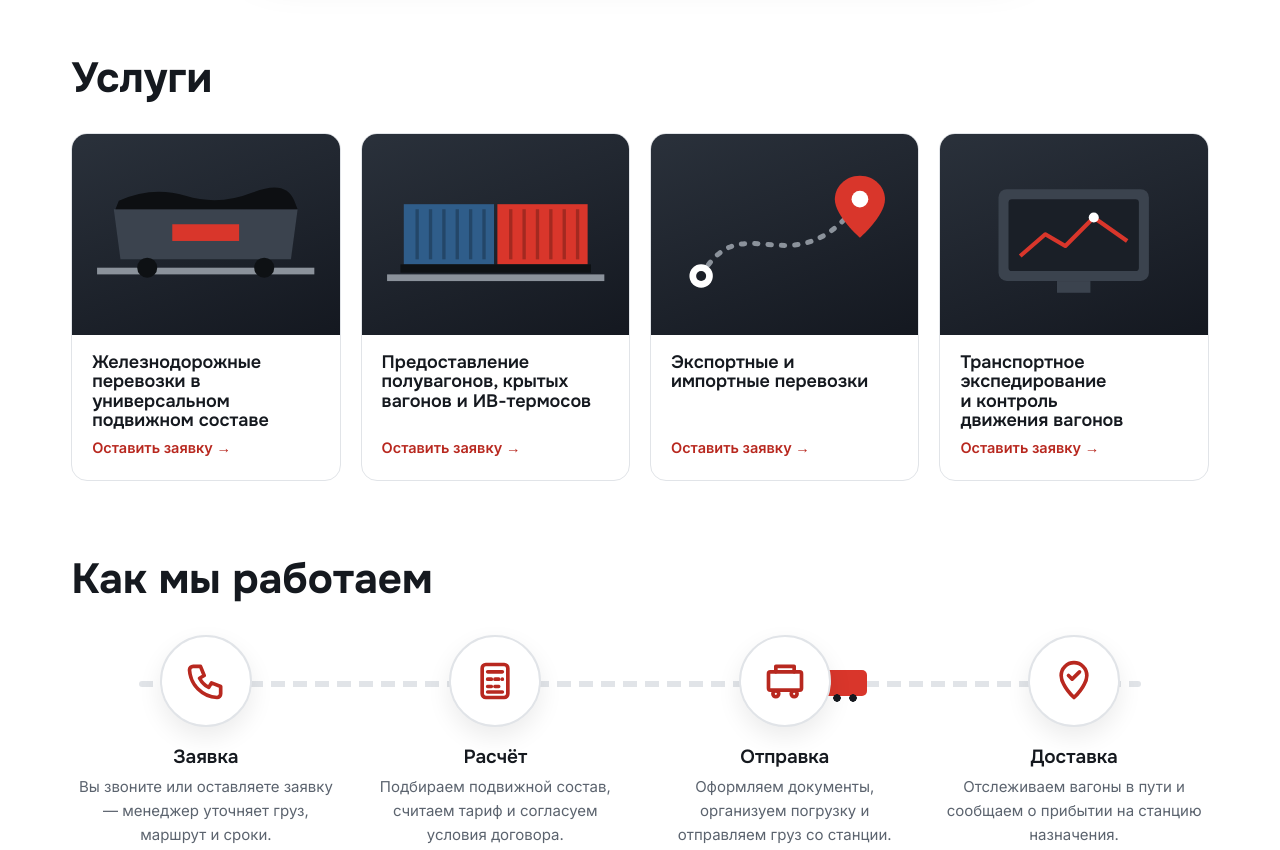
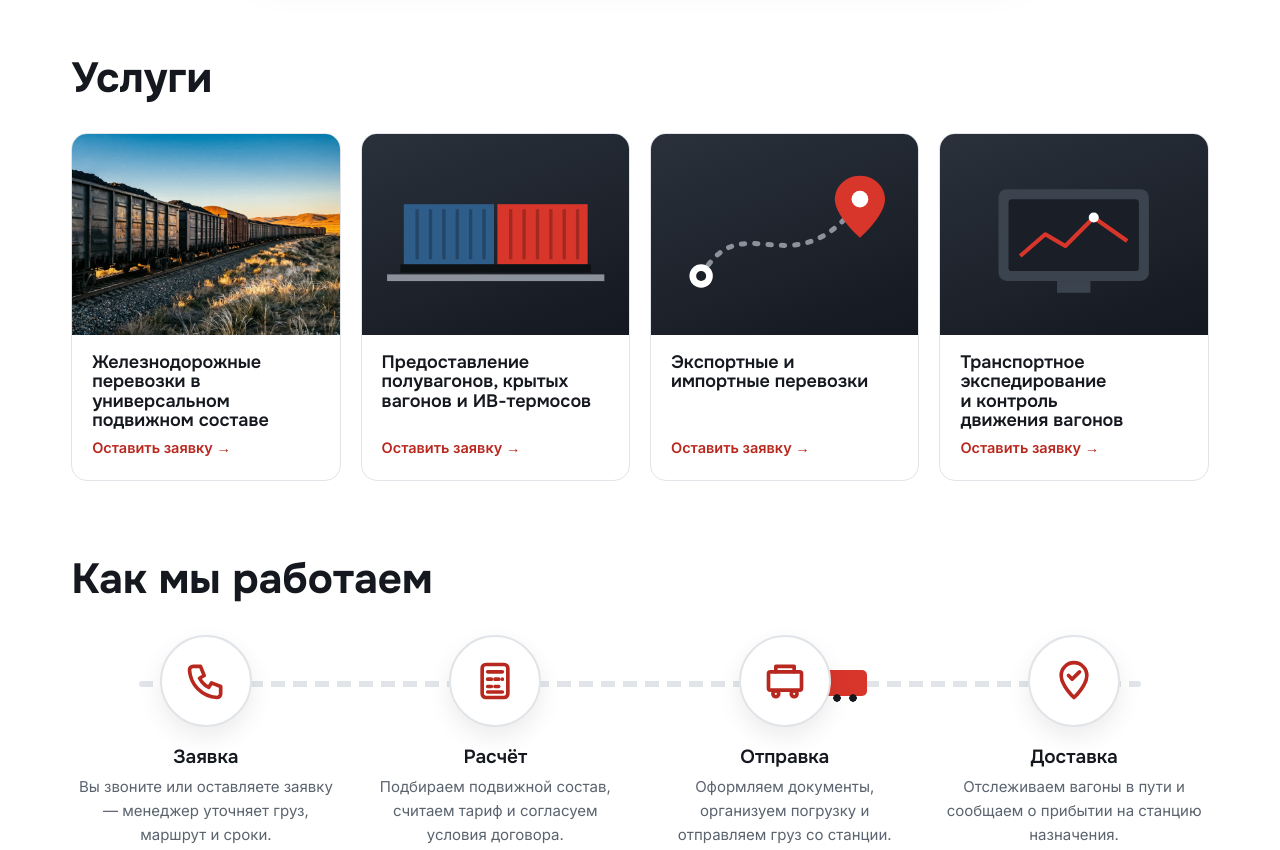
Before and after one commit to ernur077sss-art/tek-vostok, a plain HTML site: page index.html in a window 1280 px wide. Shown: the part 840-1690 px from the top of the page. Drawn offline with Linux system fonts and the light colour scheme.

Commit message:
Фото для карточки «Ж/д перевозки»
Co-Authored-By: Claude Opus 5.5 <noreply@anthropic.com>
Claude-Session: https://claude.ai/code/session_01AmQomks9KnuqpC92yQrJbs

```diff
--- a/index.html
+++ b/index.html
@@ -72,6 +72,8 @@ nav a.on{color:var(--red2)}
 .svc:hover{transform:translateY(-4px);box-shadow:0 18px 36px rgb(0 0 0/.12)}
 .svc .pic{aspect-ratio:4/3;background:linear-gradient(160deg,#2a313b,#141820)}
 .svc .pic svg{width:100%;height:100%;display:block}
+.svc .pic{overflow:hidden}.svc .pic img{width:100%;height:100%;object-fit:cover;display:block;transition:transform .8s ease}
+.svc:hover .pic img{transform:scale(1.06)}
 .svc h3{font-size:18px;font-weight:600;padding:18px 20px 6px}
 .svc span{padding:0 20px 20px;margin-top:auto;color:var(--red2);font-weight:600;font-size:14.5px}
 /* news */
@@ -464,7 +466,7 @@ form button:hover{background:#c02d23}
 document.documentElement.classList.add('js');
 {
 const S=[
- {t:'Железнодорожные перевозки в универсальном подвижном составе',k:'gon'},
+ {t:'Железнодорожные перевозки в универсальном подвижном составе',k:'gon',img:'img/svc1.jpg'},
  {t:'Предоставление полувагонов, крытых вагонов и ИВ-термосов',k:'cnt'},
  {t:'Экспортные и импортные перевозки',k:'route'},
  {t:'Транспортное экспедирование и контроль движения вагонов',k:'info'}];
@@ -474,7 +476,7 @@ const ART={
  info:`<rect x="70" y="46" width="180" height="110" rx="10" fill="#3b434e"/><rect x="82" y="58" width="156" height="86" rx="4" fill="#1a1f27"/><path d="M96 126l30-26 24 14 34-34 40 28" fill="none" stroke="#d9362b" stroke-width="5" stroke-linejoin="round"/><circle cx="184" cy="80" r="6" fill="#fff"/><rect x="140" y="156" width="40" height="14" fill="#3b434e"/>`,
  route:`<path d="M60 150C110 60 170 170 250 60" fill="none" stroke="#8b929b" stroke-width="6" stroke-dasharray="4 12" stroke-linecap="round"/><circle cx="60" cy="150" r="14" fill="#fff"/><circle cx="60" cy="150" r="6" fill="#1a1f27"/><path d="M250 30c-18 0-30 14-30 28 0 20 30 46 30 46s30-26 30-46c0-14-12-28-30-28z" fill="#d9362b"/><circle cx="250" cy="58" r="10" fill="#fff"/>`};
 const id=s=>'svc'+S.indexOf(s);
-document.getElementById('svc').innerHTML=S.map(s=>`<a class="svc rv" href="#request" id="${id(s)}"><div class="pic"><svg viewBox="0 0 320 200" aria-hidden="true"><g class="mv">${ART[s.k]}</g></svg></div><h3>${s.t}</h3><span>Оставить заявку →</span></a>`).join('');
+document.getElementById('svc').innerHTML=S.map(s=>`<a class="svc rv" href="#request" id="${id(s)}"><div class="pic">${s.img?`<img src="${s.img}" alt="" loading="lazy">`:`<svg viewBox="0 0 320 200" aria-hidden="true"><g class="mv">${ART[s.k]}</g></svg>`}</div><h3>${s.t}</h3><span>Оставить заявку →</span></a>`).join('');
 const li=S.map(s=>`<li><a href="#${id(s)}">${s.t}</a></li>`).join('');
 document.getElementById('ddl').innerHTML=li;document.getElementById('fsvc').innerHTML=li;
 const N=[
```
Also changed, not shown: img/svc1.jpg (added).
